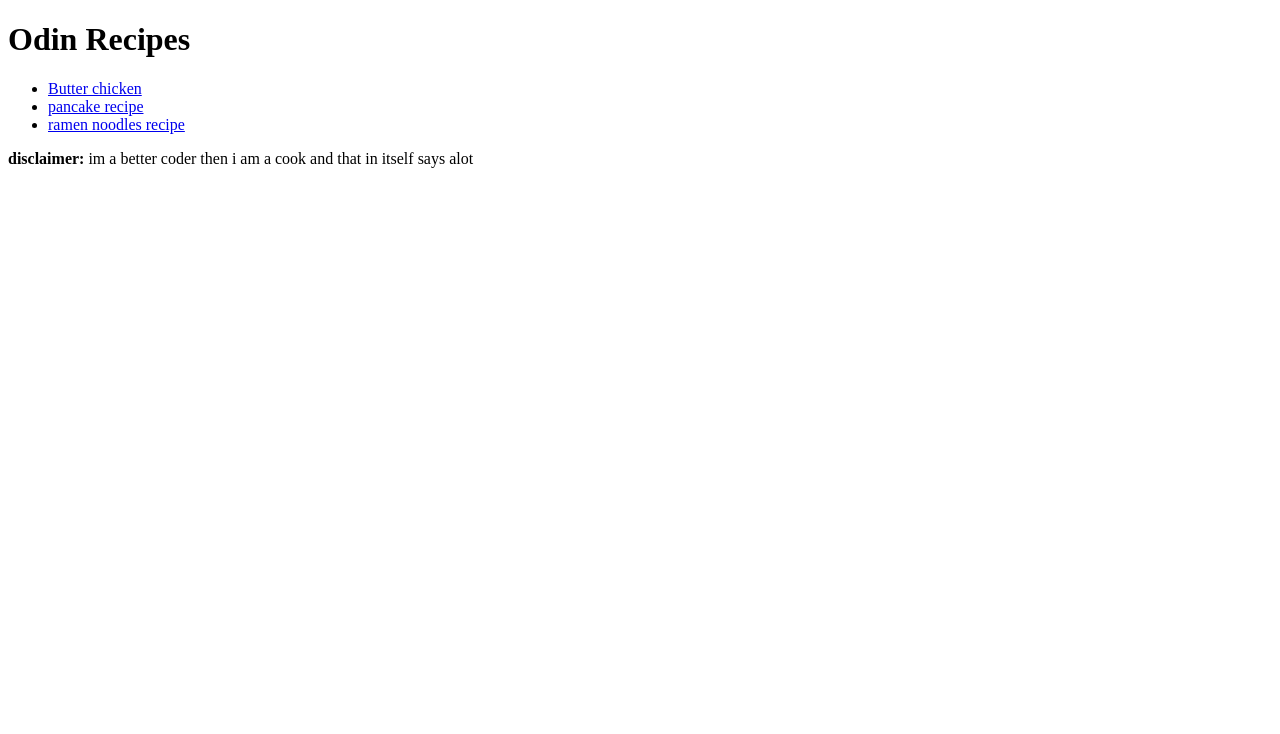
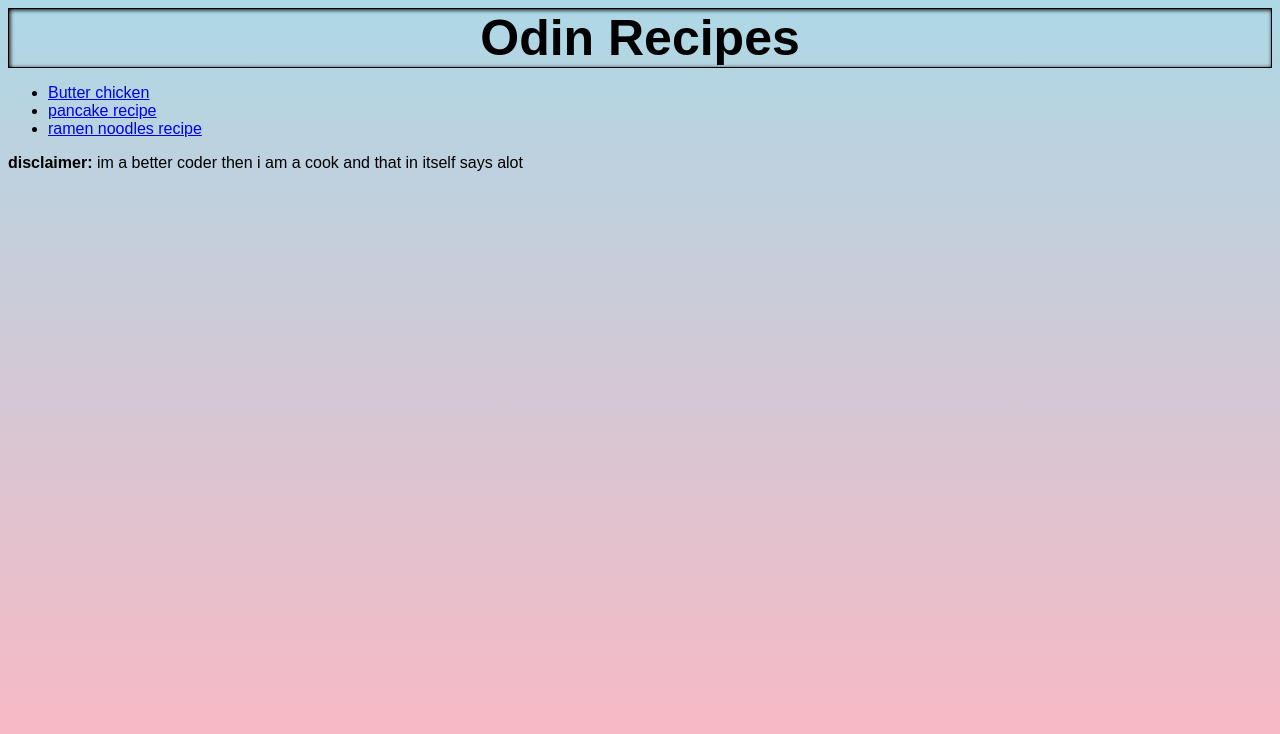
Before and after one commit to Tane1992/odin-recipes, a plain HTML site: page index.html in a window 1280 px wide. Drawn offline with Linux system fonts and the light colour scheme.

Commit message:
my update for the odin recipes project added css styles for index.html

```diff
--- a/index.html
+++ b/index.html
@@ -3,10 +3,11 @@
 <head>
   <meta charset="UTF-8">
   <meta name="viewport" content="width=device-width, initial-scale=1.0">
-    <title>odin-recipes</title>
+  <title>Document</title>
+  <link rel="stylesheet" href="style.css">
 </head>
 <body>
-    <h1>Odin Recipes</h1>
+<h1 id="heading">Odin Recipes</h1>
     <ul>
       <li>
         <a href="recipes/butter-chicken.html">Butter  chicken</a>
--- /dev/null
+++ b/style.css
@@ -0,0 +1,20 @@
+body {
+  height: 100vh;
+  background-image: linear-gradient(lightblue,lightpink);
+  font-family: sans-serif,system-ui;
+}
+
+#heading {
+  text-align: center;
+  font-size: 50px;
+  margin: 0;
+  padding: 0;
+  border: solid 1px;
+  box-shadow: inset 1px 1px 4px;
+}
+
+img {
+  height: 300px;
+  width: 350px;
+  border-radius: 20px;
+}
```
Also changed, not shown: recipes/butter-chicken.html (+1 -0 lines), recipes/pancakes.html (+1 -7 lines), recipes/ramen-noodles.html (+1 -0 lines). Lines whose indentation alone changed are shown as unchanged.
